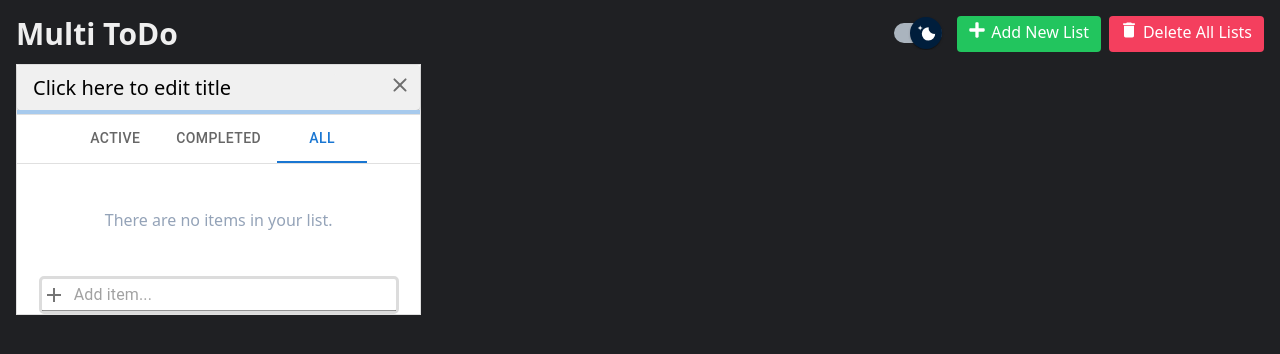
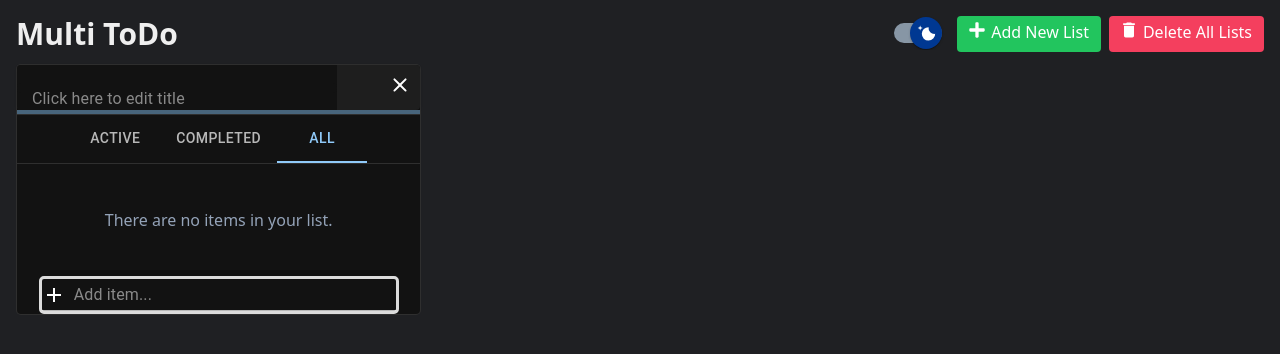
Before and after one commit to JANA-hassanhashmi/MultiTodo, a React (Vite) app in the folder MultiTodoList/: page / in a window 1280 px wide. Both pictures are taken after a click on the element "Add New List". Shown: the top 354 px of the page. Built offline with nearby package versions, Linux system fonts and the light colour scheme.

Commit message:
dark mod finished

```diff
--- a/MultiTodoList/src/App.css
+++ b/MultiTodoList/src/App.css
@@ -7,6 +7,8 @@
 body {
   --color-background: #fafafa;
   --color-foreground: #1f2023;
+  --outer-header-background:#F0F0F0;
+
 }
 
 body.dark {
@@ -31,3 +33,8 @@ body.dark {
   background-color: var(--color-background);
   color: var(--color-foreground);
 }
+
+.Outer-header {
+  background-color: var(--color-background);
+  color: var(--color-foreground);
+}
--- a/MultiTodoList/src/App.tsx
+++ b/MultiTodoList/src/App.tsx
@@ -26,9 +26,16 @@ function App() {
   const [innerID, setinnerID] = useState(0);
   const [outerId, setouterId] = useState(0);
 
+  const [isDark, setIsDark] = useState(true);
   const darkTheme = createTheme({
     palette: {
       mode: 'dark',
+    },
+  });
+
+  const lightTheme = createTheme({
+    palette: {
+      mode: 'light',
     },
   });
 
@@ -102,6 +109,7 @@ function App() {
   };
 
   return (
+    <ThemeProvider theme={() => (isDark ? darkTheme : lightTheme)}>
       <div className="">
         <DialogBox
           variant="delete"
@@ -122,7 +130,7 @@ function App() {
             Multi ToDo
           </h1>
           <div className="space-x-2 text-white inline-flex items-baselin justify-center">
-          <ThemeToggle />
+            <ThemeToggle isDark={isDark} setIsDark={setIsDark} />
             <MainButton variant="addList" handleClick={handleAddOuterList} />
             {outerToDoList.length === 0 ? (
               <MainButton
@@ -139,7 +147,7 @@ function App() {
         </div>
 
         {outerToDoList.length === 0 ? (
-        <div className="flex items-center justify-center h-80 ">
+          <div className="flex items-center justify-center h-80">
             <span>You currently have no lists.</span>
           </div>
         ) : (
@@ -155,6 +163,7 @@ function App() {
           </div>
         )}
       </div>
+    </ThemeProvider>
   );
 }
 
--- a/MultiTodoList/src/components/OuterToDo.tsx
+++ b/MultiTodoList/src/components/OuterToDo.tsx
@@ -85,7 +85,12 @@ const OuterToDo: React.FC<Props> = ({
   return (
     <div>
       <Box>
-        <Paper variant="outlined" elevation={24} sx={{}} square>
+        <Paper
+          variant="outlined"
+          elevation={24}
+          sx={{ borderRadius: '5px' }}
+          square
+        >
           <Title
             handleChangeTitle={handleChangeTitle}
             outerToDo={outerToDo}
--- a/MultiTodoList/src/components/ThemeToggle.tsx
+++ b/MultiTodoList/src/components/ThemeToggle.tsx
@@ -3,9 +3,8 @@ import { Switch, styled } from '@mui/material';
 import React, { useContext, useEffect, useState } from 'react';
 import { useMediaQuery } from 'react-responsive';
 
-function ThemeToggle() {
-  const [isDark, setIsDark] = useState(true);
-
+// eslint-disable-next-line react/prop-types
+function ThemeToggle({ isDark, setIsDark }) {
   const MaterialUISwitch = styled(Switch)(({ theme }) => ({
     width: 62,
     height: 34,
@@ -24,13 +23,12 @@ function ThemeToggle() {
         },
         '& + .MuiSwitch-track': {
           opacity: 1,
-          backgroundColor:
-            theme.palette.mode === 'dark' ? '#8796A5' : '#aab4be',
+          backgroundColor: isDark ? '#8796A5' : '#aab4be',
         },
       },
     },
     '& .MuiSwitch-thumb': {
-      backgroundColor: theme.palette.mode === 'dark' ? '#003892' : '#001e3c',
+      backgroundColor: isDark ? '#003892' : '#001e3c',
       width: 32,
       height: 32,
       '&:before': {
@@ -49,7 +47,7 @@ function ThemeToggle() {
     },
     '& .MuiSwitch-track': {
       opacity: 1,
-      backgroundColor: theme.palette.mode === 'dark' ? '#8796A5' : '#aab4be',
+      backgroundColor: isDark ? '#8796A5' : '#aab4be',
       borderRadius: 20 / 2,
     },
   }));
--- a/MultiTodoList/src/components/Title.tsx
+++ b/MultiTodoList/src/components/Title.tsx
@@ -1,6 +1,6 @@
 /* eslint-disable */
 import { CloseRounded } from '@mui/icons-material';
-import { Card, IconButton } from '@mui/material';
+import { Card, IconButton, TextField, Typography} from '@mui/material';
 import React from 'react';
 import { outerToDo } from '../model';
 
@@ -25,9 +25,9 @@ const Title: React.FC<Props> = ({outerToDo, handleChangeTitle, titleField, setTi
     >                       */
     // eslint-disable-next-line linebreak-style
     <Card
-      className="flex"
+      className="Outer-header"
       sx={{
-        backgroundColor: '#F0F0F0', height: '45px', position: 'relative', display: 'flex',
+        height: '45px', position: 'relative', display: 'flex',
       }}
     >
 <form
@@ -36,27 +36,24 @@ const Title: React.FC<Props> = ({outerToDo, handleChangeTitle, titleField, setTi
         handleChangeTitle(e);
       }}
     >
-      <input
+      <TextField
         ref={titleRef}
-        type='text'
         placeholder='Click here to edit title'
+        variant='standard'
         onChange={
         (e) => {
           setTitleField(e.target.value)
         }}
-        className="px-4 py-2
-        border-gray-300
-        rounded
-        text-xl
-        text-black bg-inherit
-        focus:bg-amber-100
-        cursor-pointer
-        w-80
-        h-7
-        placeholder-current
-        outline-none"
-      >
-      </input>
+        sx={{
+          borderRadius:'4px',
+          padding: '0px 15px', // px-4 py-2
+          fontSize: '500rem', // text-xl
+          backgroundColor: 'inherit', // bg-inherit
+          cursor: 'pointer', // cursor-pointer
+          width: '20rem', // w-80
+          height: '10px', // h-7
+        }}
+      />
 </form>
     <IconButton
       disableFocusRipple
```
Also changed, not shown: MultiTodoList/src/components/InnerToDo.tsx (+112 -91 lines). Lines whose indentation alone changed are shown as unchanged.
